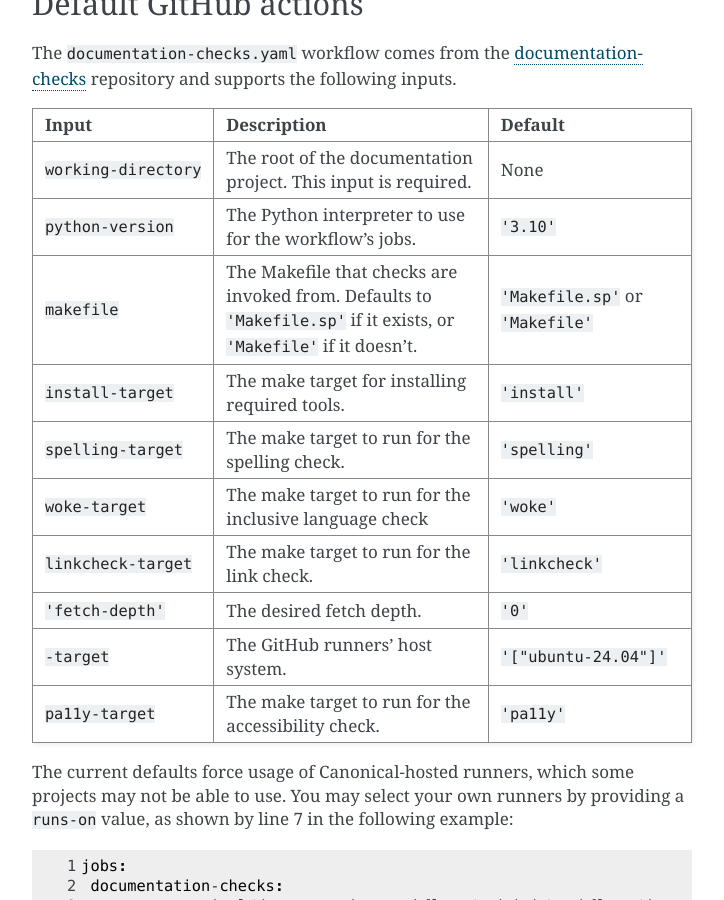
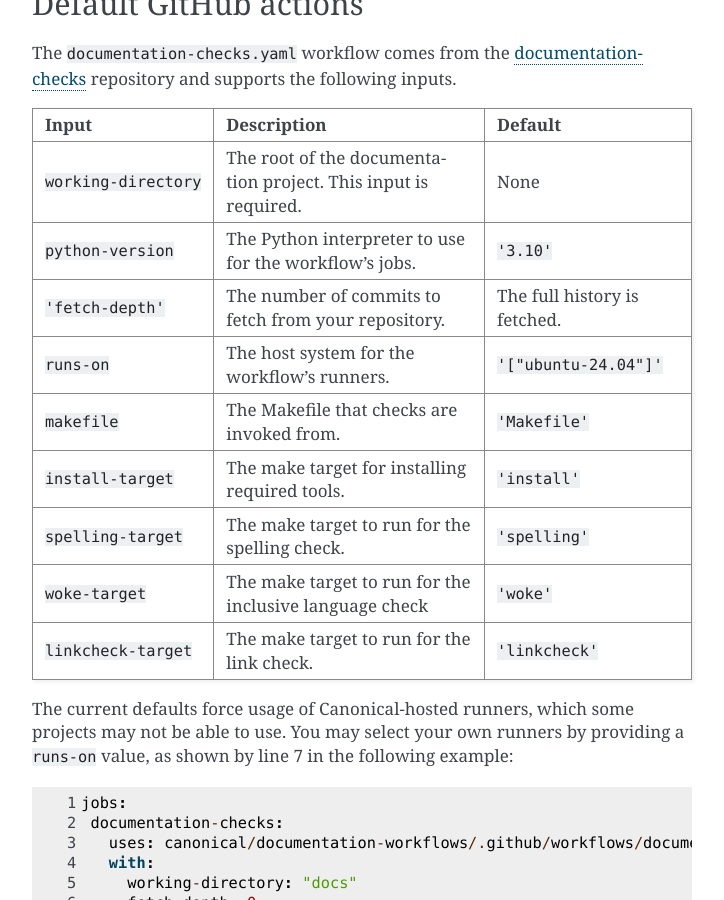
Before and after one commit to canonical/sphinx-docs-starter-pack, a Sphinx documentation site: the page built from docs/reference/automatic_checks.rst, in a window 1280 px wide and 900 px high, scrolled down 896 px. Shown: the whole window, without its empty margins (388-1112 px from the left). Built offline with Sphinx 7.4.7, drawn with Linux system fonts in a browser that asks for light colours; pages that are not in the unit, such as notebooks, are missing from menus; cross-references to code outside the pages are shown as plain code.

Commit message:
docs: tweak workflow reference

```diff
--- a/docs/reference/automatic_checks.rst
+++ b/docs/reference/automatic_checks.rst
@@ -54,9 +54,15 @@ following inputs.
     * - ``python-version``
       - The Python interpreter to use for the workflow's jobs.
       - ``'3.10'``
+    * - ``'fetch-depth'``
+      - The number of commits to fetch from your repository.
+      - The full history is fetched.
+    * - ``runs-on``
+      - The host system for the workflow's runners.
+      - ``'["ubuntu-24.04"]'``
     * - ``makefile``
-      - The Makefile that checks are invoked from. Defaults to ``'Makefile.sp'`` if it exists, or ``'Makefile'`` if it doesn't.
-      - ``'Makefile.sp'`` or ``'Makefile'``
+      - The Makefile that checks are invoked from.
+      - ``'Makefile'``
     * - ``install-target``
       - The make target for installing required tools.
       - ``'install'``
@@ -69,15 +75,6 @@ following inputs.
     * - ``linkcheck-target``
       - The make target to run for the link check.
       - ``'linkcheck'``
-    * - ``'fetch-depth'``
-      - The desired fetch depth.
-      - ``'0'``
-    * - ``-target``
-      - The GitHub runners' host system.
-      - ``'["ubuntu-24.04"]'``
-    * - ``pa11y-target``
-      - The make target to run for the accessibility check.
-      - ``'pa11y'``
 
 The current defaults force usage of Canonical-hosted runners, which some projects
 may not be able to use. You may select your own runners by providing a ``runs-on``
```
